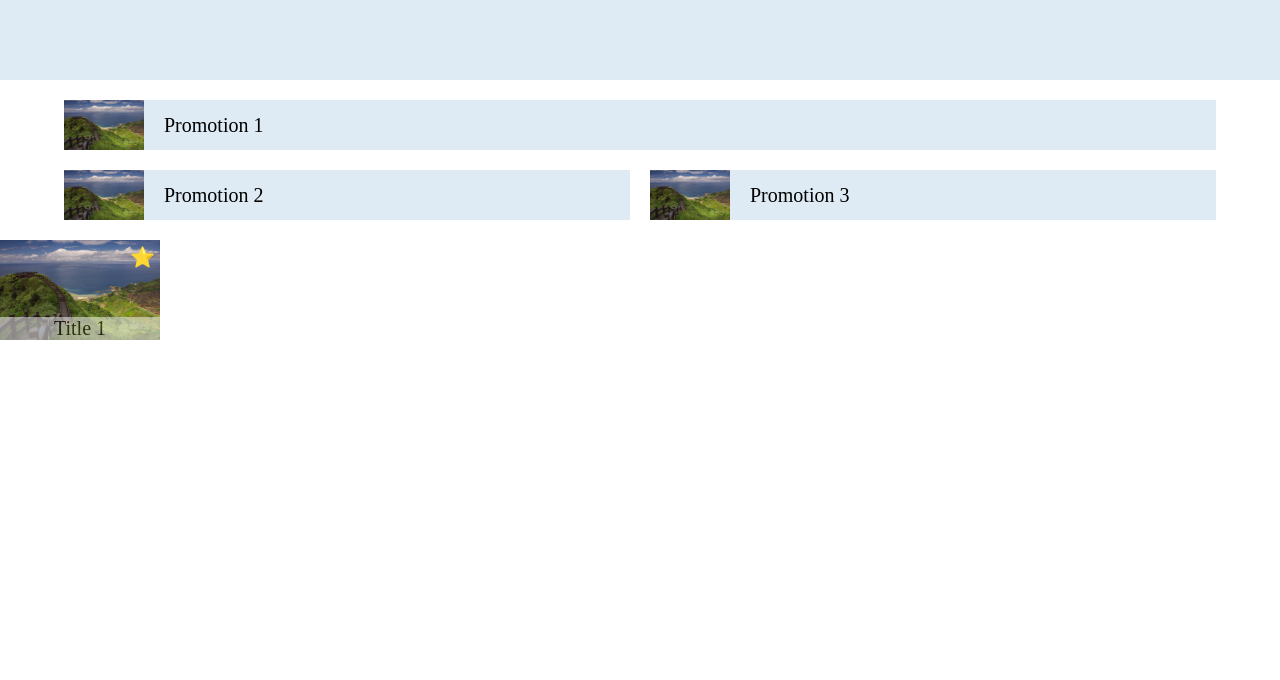
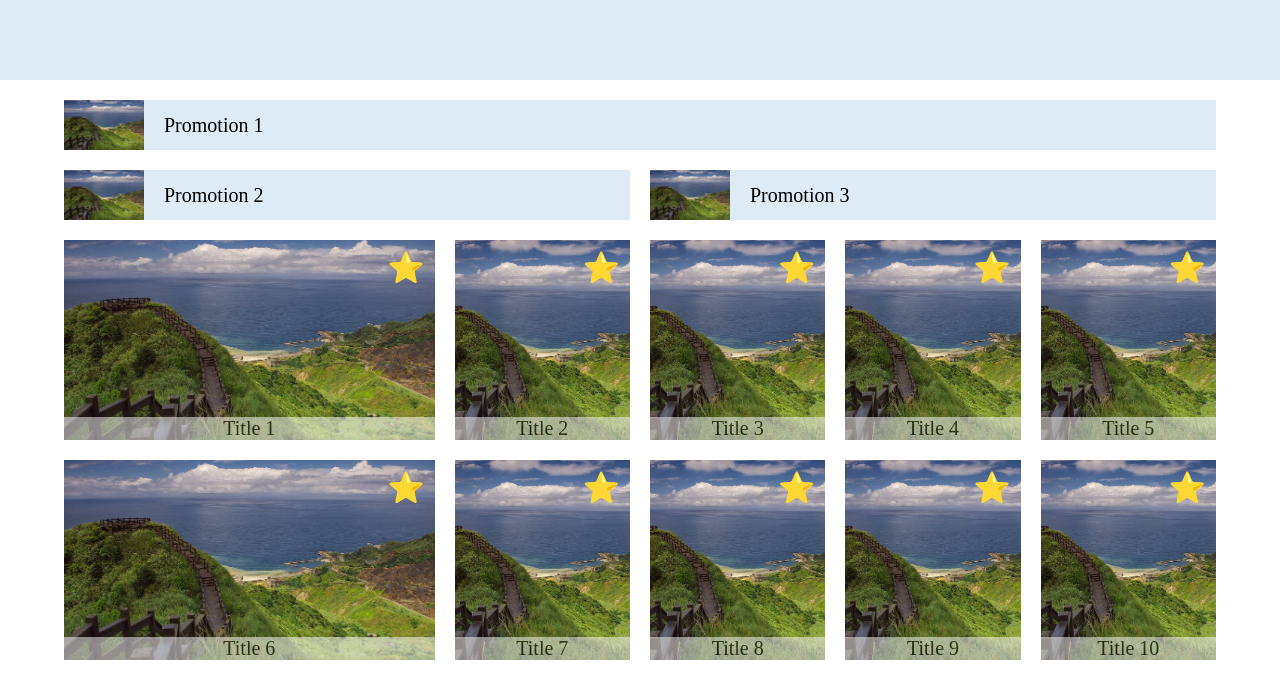
Before and after one commit to ChenYingYu/RemoteTasks, a plain HTML site: page week1/myhome.html in a window 1280 px wide. Shown: the part 233-913 px from the top of the page. Before the commit the page ends 800 px from the top, so only its background shows below. Drawn offline with Linux system fonts and the light colour scheme.

Commit message:
feat: Implement grid layout for content blocks

```diff
--- a/week1/myhome.html
+++ b/week1/myhome.html
@@ -33,11 +33,49 @@
           <img src="./utils/landscape.jpg" />Promotion 3
         </div>
       </div>
-    </div>
 
-    <div class="content">
-      <i class="star-icon">⭐</i>
-      <p class="content-footer">Title 1</p>
+      <div class="content-grid">
+        <div class="content">
+          <i class="star-icon">⭐</i>
+          <p class="content-footer">Title 1</p>
+        </div>
+        <div class="content">
+          <i class="star-icon">⭐</i>
+          <p class="content-footer">Title 2</p>
+        </div>
+        <div class="content">
+          <i class="star-icon">⭐</i>
+          <p class="content-footer">Title 3</p>
+        </div>
+        <div class="content">
+          <i class="star-icon">⭐</i>
+          <p class="content-footer">Title 4</p>
+        </div>
+        <div class="content">
+          <i class="star-icon">⭐</i>
+          <p class="content-footer">Title 5</p>
+        </div>
+        <div class="content">
+          <i class="star-icon">⭐</i>
+          <p class="content-footer">Title 6</p>
+        </div>
+        <div class="content">
+          <i class="star-icon">⭐</i>
+          <p class="content-footer">Title 7</p>
+        </div>
+        <div class="content">
+          <i class="star-icon">⭐</i>
+          <p class="content-footer">Title 8</p>
+        </div>
+        <div class="content">
+          <i class="star-icon">⭐</i>
+          <p class="content-footer">Title 9</p>
+        </div>
+        <div class="content">
+          <i class="star-icon">⭐</i>
+          <p class="content-footer">Title 10</p>
+        </div>
+      </div>
     </div>
   </body>
 </html>
--- a/week1/style.css
+++ b/week1/style.css
@@ -71,17 +71,24 @@ ul {
 
 .content {
   position: relative;
-  width: 160px;
-  height: 100px;
+  height: 200px;
+  width: 100%;
   background-image: url("./utils/landscape.jpg");
   background-size: cover;
-  background-position: center;
+  background-position: center center;
+}
+
+.content-grid {
+  margin-top: var(--padding);
+  display: grid;
+  gap: var(--gap);
 }
 
 .star-icon {
   position: absolute;
-  top: 5px;
-  right: 5px;
+  font-size: 1.5rem;
+  top: 10px;
+  right: 10px;
   font-style: normal;
 }
 
@@ -111,6 +118,10 @@ ul {
   .promotion3 {
     width: 100%;
   }
+
+  .content-grid {
+    grid-template-columns: 1fr;
+  }
 }
 
 @media (min-width: 601px) {
@@ -130,6 +141,15 @@ ul {
 
   .promotion3 {
     width: 100%;
+  }
+
+  .content-grid {
+    grid-template-columns: repeat(4, 1fr);
+  }
+
+  .content:nth-child(9),
+  .content:nth-child(10) {
+    grid-column: span 2;
   }
 }
 
@@ -152,4 +172,24 @@ ul {
     flex-grow: 1;
     flex-basis: 0;
   }
+
+  .content-grid {
+    grid-template-columns: repeat(6, 1fr);
+  }
+
+  .content:nth-child(1),
+  .content:nth-child(6) {
+    grid-column: span 2;
+  }
+
+  .content:nth-child(2),
+  .content:nth-child(3),
+  .content:nth-child(4),
+  .content:nth-child(5),
+  .content:nth-child(7),
+  .content:nth-child(8),
+  .content:nth-child(9),
+  .content:nth-child(10) {
+    grid-column: span 1;
+  }
 }
```
